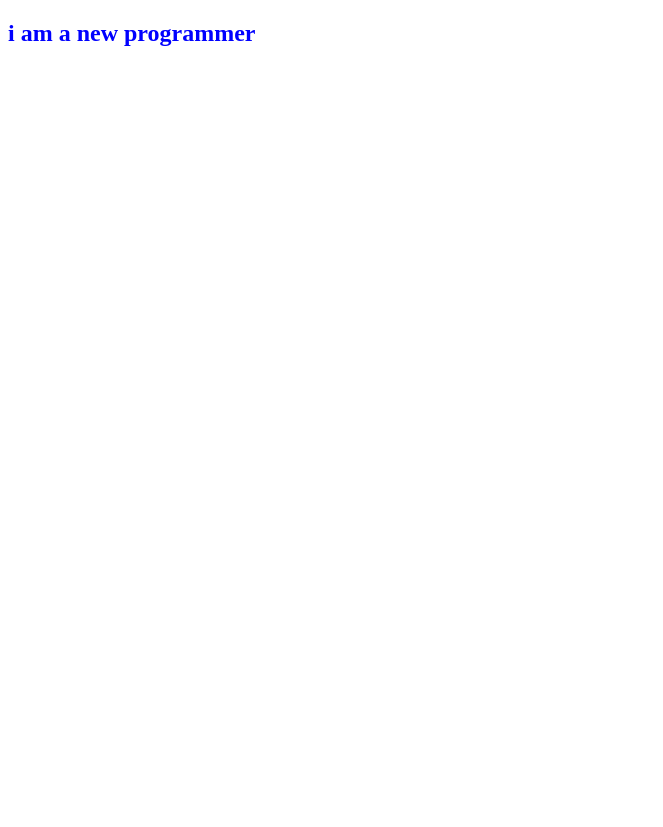
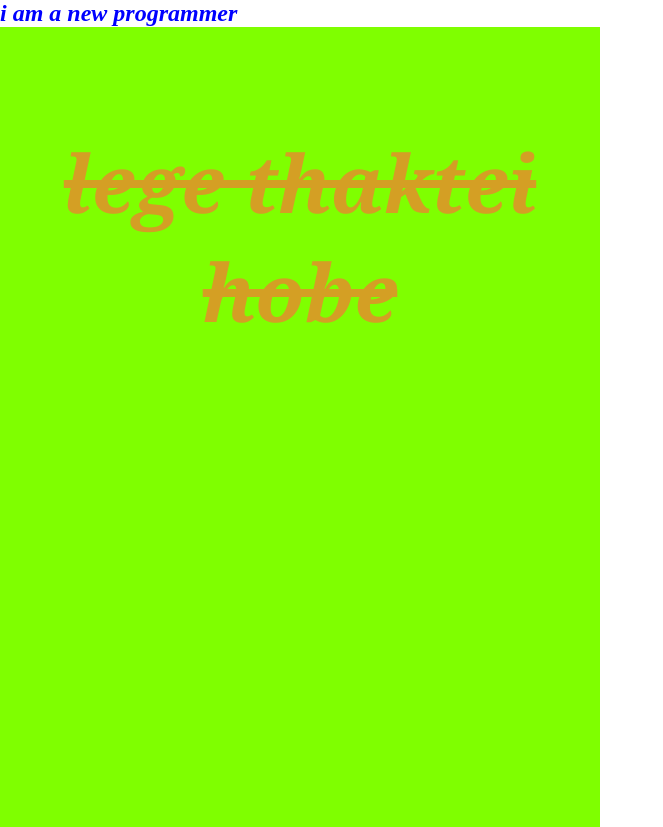
Before and after one commit to oniruddh0/kickstart-html-css, a plain HTML site: page index.html in a window 1280 px wide. Shown: the whole page, without its empty margins (0-663 px from the left). Before the commit the page ends 800 px from the top, so only its background shows below. Drawn offline with Linux system fonts and the light colour scheme.

Commit message:
creat section with an heading

```diff
--- a/index.html
+++ b/index.html
@@ -10,9 +10,19 @@
                   <link rel="shortcut icon" href="https://img.icons8.com/?size=96&id=20909&format=png" type="image/x-icon">
 
 
+
+
+<link rel="shortcut icon" href="https://encrypted-tbn0.gstatic.com/images?q=tbn:ANd9GcRATlhz0zNnoLNmFF9qVPhVqQJYXd0Z_IRANw&s" type="image/x-icon">
+
+
 </head>
 <body>
- <h2> i am a new programmer </h2>
+
+     <div id="heading parent">              <h2 style="bold" > i am a new programmer </h2> </div>
+     <div>
+ <div id="heading-parent"> <h1>lege thaktei hobe </h1> </div>
+     </div>
+
 
 </body>
 </html>
--- a/style.css/style.css
+++ b/style.css/style.css
@@ -1 +1,12 @@
-h2{color: blue;}
+*{margin: 0;
+padding: 0;}
+h2{color: blue; font-style: italic; font-weight: 500px;font-family: Georgia, 'Times New Roman', Times, ;text-decoration: overline; font size: 80px; }
+h2{border: 10px; text-align:middle}
+#heading-parent {background-color: chartreuse;}
+h1{color: rgb(212, 159, 36); font-style:italic ; font-weight :bolder;font-family: Georgia, 'Times New Roman', Times, serif;}
+h1{text-decoration: dotted;text-decoration: double;font-size: x-large
+                    ; text-align: center;}
+                    h1{font-size: 80px;text-decoration: line-through
+                                        ;margin-left: auto;margin-right  :auto ;}
+#heading-parent{background-color: *rgb(1, 9, 24);height: 600px;
+padding: 100px 0; width: 600px; }
```
